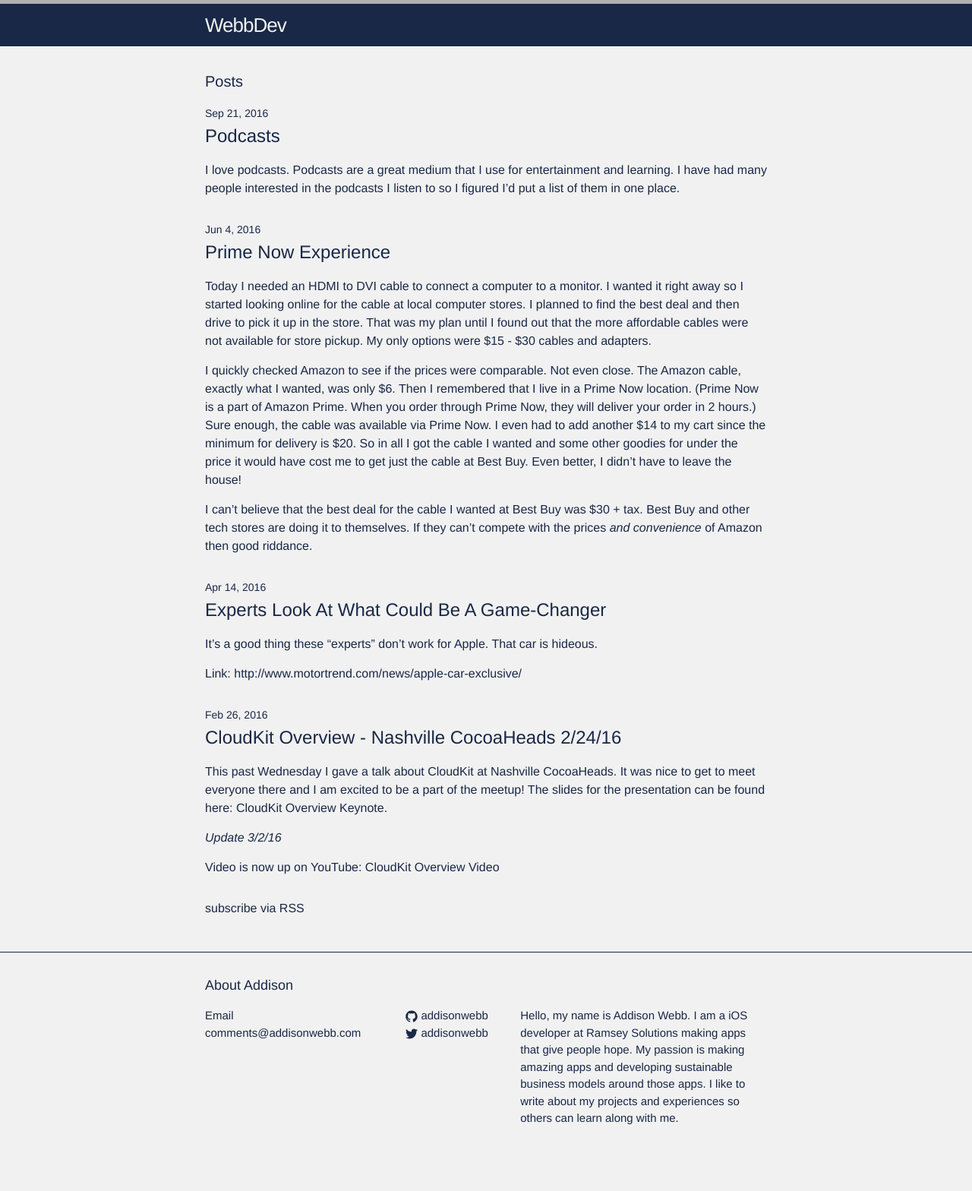
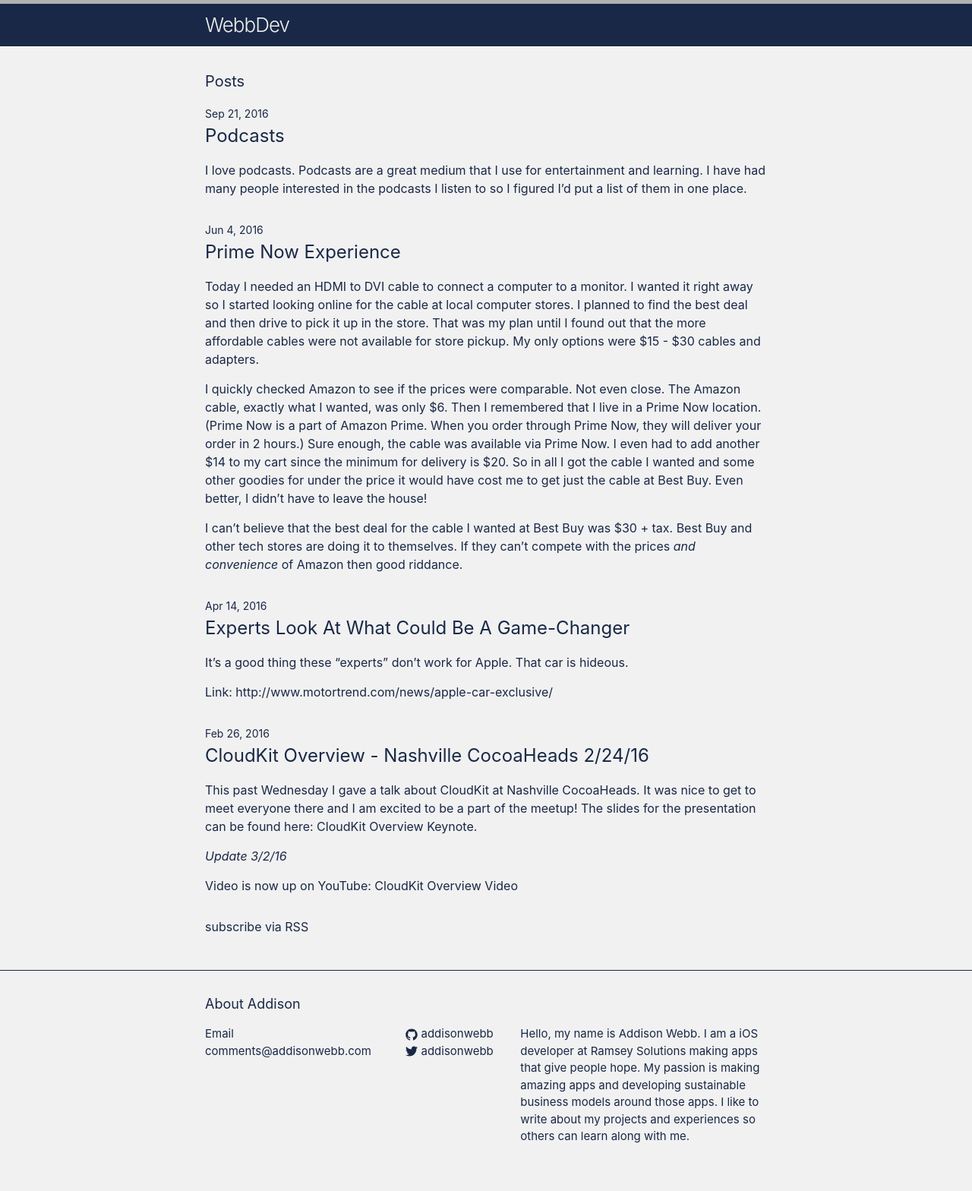
Before and after one commit to addisonwebb/addisonwebb.github.io, a Jekyll site: the page built from index.html, in a window 1280 px wide. Shown: the whole page at 76% size. Built offline with Jekyll 4.4.1, drawn with Linux system fonts in a browser that asks for light colours; before the commit the page ends 1544 px from its top, so only the background shows below that.

Commit message:
update base font family

```diff
--- a/css/main.scss
+++ b/css/main.scss
@@ -6,7 +6,7 @@
 
 
 // Our variables
-$base-font-family: "Helvetica Neue", Helvetica, Arial, sans-serif;
+$base-font-family: -apple-system, BlinkMacSystemFont, "Segoe UI", Helvetica, Arial, sans-serif, "Apple Color Emoji", "Segoe UI Emoji", "Segoe UI Symbol";
 $base-font-size:   16px;
 $base-font-weight: 400;
 $small-font-size:  $base-font-size * 0.875;
```
